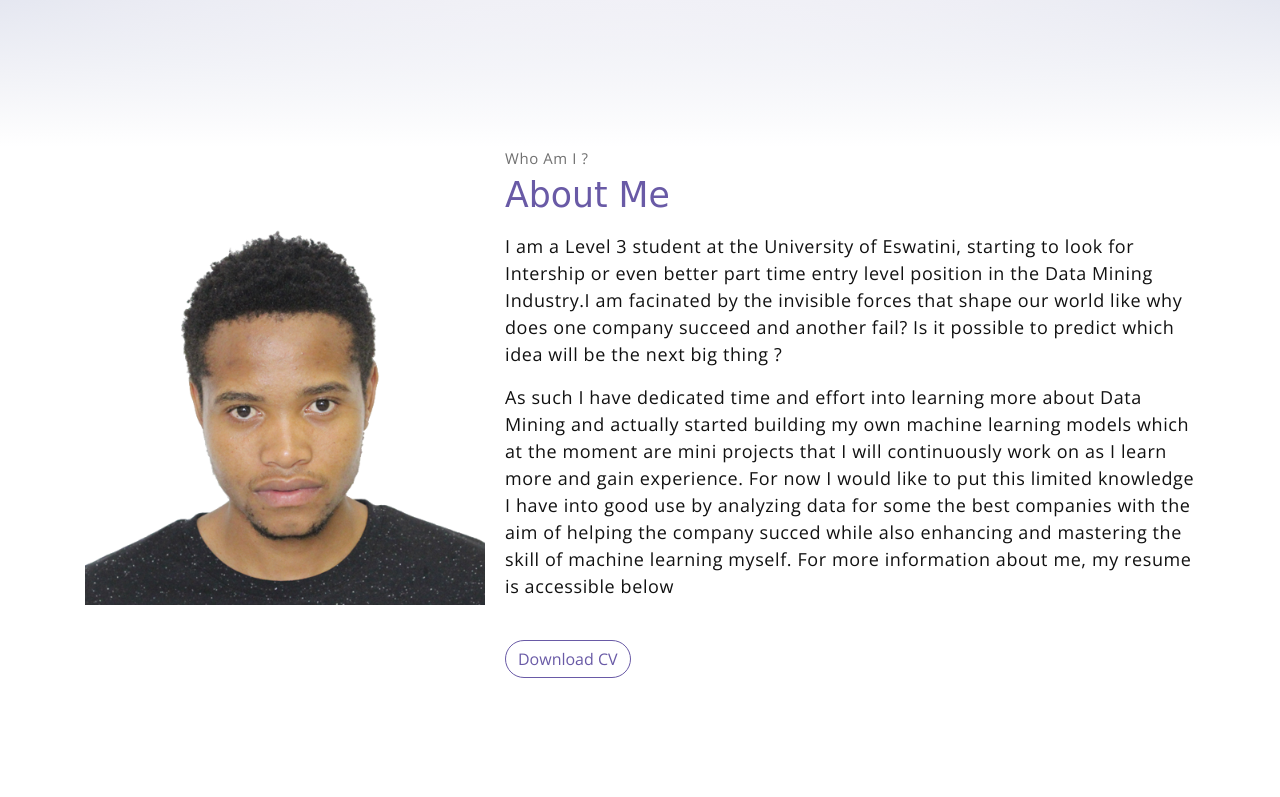
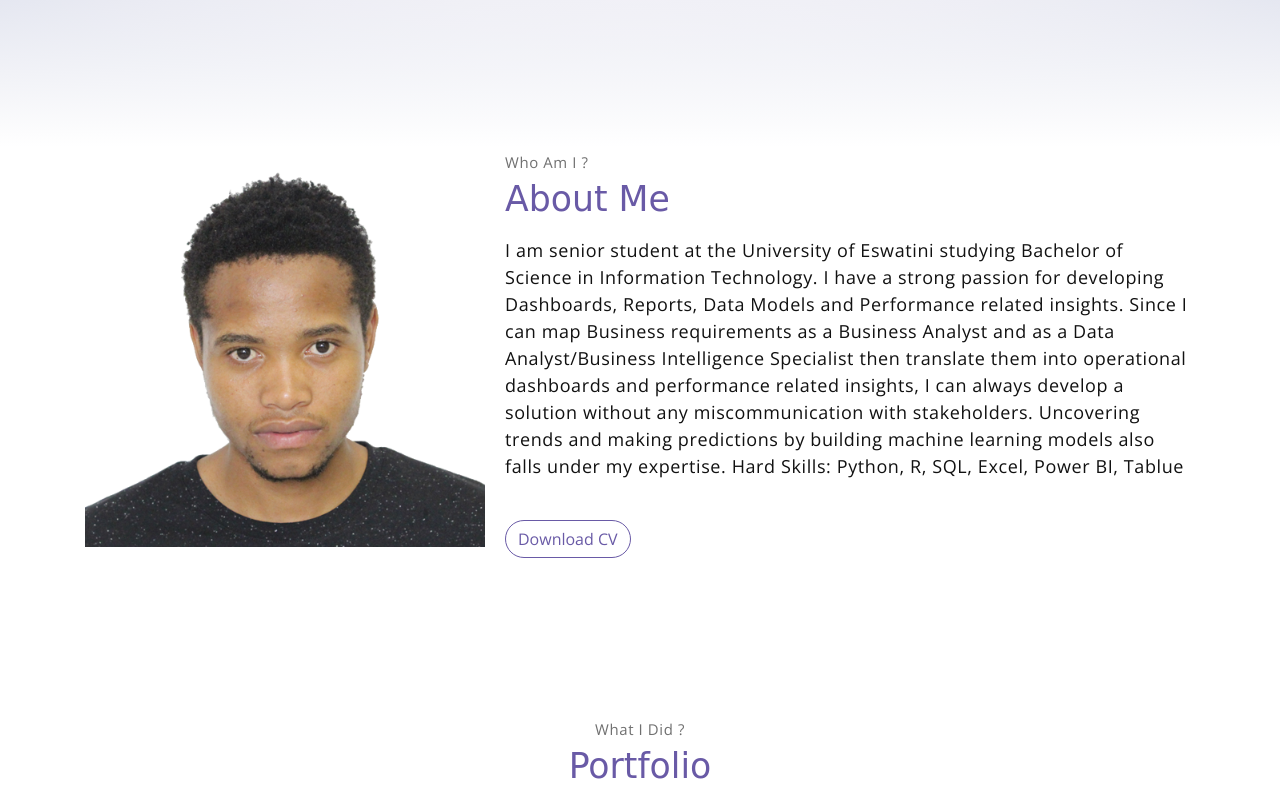
Before and after one commit to thandofana/portfolio, a website: page index.html in a window 1280 px wide. Shown: the part 653-1450 px from the top of the page. Drawn offline with nearby package versions, Linux system fonts and the light colour scheme; a web font is replaced by a local one.

Commit message:
Update index.html

```diff
--- a/index.html
+++ b/index.html
@@ -65,14 +65,12 @@
                     <h2 class="section-title mb-3">About Me</h2>
 
 
-<p style= "font-size: large;"> I am a Level 3 student at the University of Eswatini, starting to look for Intership or even better part time entry level position in the Data Mining
-Industry.I am facinated by the invisible forces that shape our world like why does one company succeed and another fail? Is it possible to predict which
-idea will be the next big thing ? </p>
-<p style="font-size: large;">
-As such I have dedicated time and effort into learning more about Data Mining and actually started building my own machine learning models which at the moment
-are mini projects that I will continuously work on as I learn more and gain experience. For now I would like to put this limited knowledge I have into good use
-by analyzing data for some the best companies with the aim of helping the company succed while also enhancing and mastering the skill of machine learning myself.
-For more information about me, my resume is accessible below </p>
+<p style= "font-size: large;"> I am senior student at the University of Eswatini studying Bachelor of Science in Information Technology.
+	I have a strong passion for developing Dashboards, Reports, Data Models and Performance related insights. Since I can map Business
+	requirements as a Business Analyst and as a Data Analyst/Business Intelligence Specialist then translate them into operational dashboards
+	and performance related insights, I can always develop a solution without any miscommunication with stakeholders.
+	Uncovering trends and making predictions by building machine learning models also falls under my expertise. Hard Skills:
+	Python, R, SQL, Excel, Power BI, Tablue  </p>
 
 
                    <a href="https://thandofana.github.io/Thando_Portfolio/"> <button class="btn-rounded btn btn-outline-primary mt-4">Download CV</button> </a>
```
